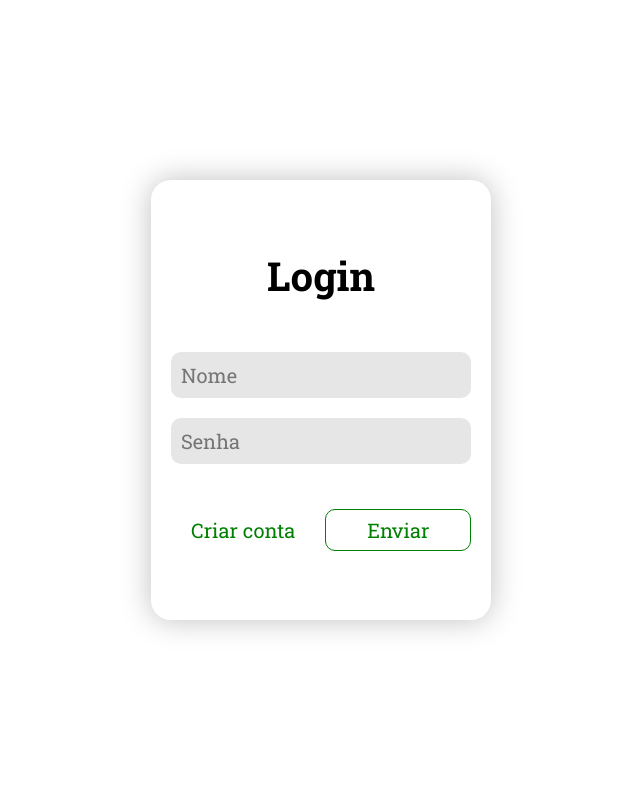
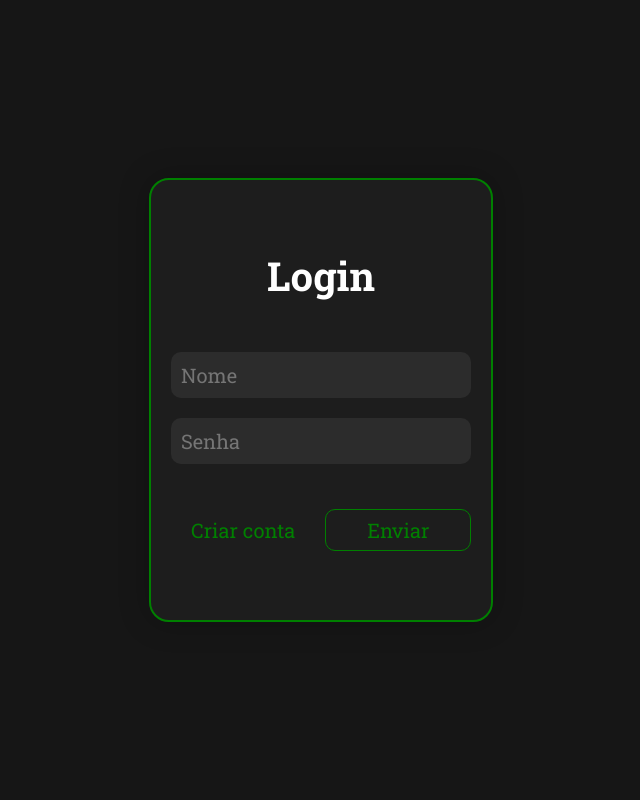
Before and after one commit to zZuiaSs/Kalangos-Souls, a PHP site: page /index.php in a window 1280 px wide. Shown: the whole page, without its empty margins (319-959 px from the left). Run offline with PHP 8.4, Linux system fonts and the light colour scheme.

Commit message:
Update index.php

```diff
--- a/Pages/Login/index.php
+++ b/Pages/Login/index.php
@@ -10,7 +10,7 @@
 
     <div class="posicao">
         <div class="fundo">
-            <h1>Login</h1>
+            <h1 id="texto"></h1>
 
             <form method="POST" action="../../Backend/Router/loginRouter.php?acao=validarLogin">
                 <input type="text" name="nome" placeholder="Nome" autocomplete="off" required>
@@ -42,7 +42,7 @@
 
     h1 {
         font-size: 40px;
-        color: black;
+        color: white;
     }
 
     .posicao {
@@ -55,7 +55,7 @@
     }
 
     body {
-        background-color:rgb(255, 255, 255);
+        background-color:rgb(22, 22, 22);
         display: flex;
         width: 100vw;
         height: 100vh;
@@ -64,8 +64,9 @@
     .fundo {
         position: absolute;
         display: flex;
-        background-color: rgb(255, 255, 255);
+        background-color: rgb(29, 29, 29);
         box-shadow: 0 0px 30px rgba(0, 0, 0, 0.25);
+        border: 2px solid green;
         justify-content: center;
         align-items: center;
         flex-direction: column;
@@ -77,8 +78,8 @@
     }
 
     input {
-        background-color:rgb(230, 230, 230);
-        color: black;
+        background-color:rgb(44, 44, 44);
+        color: white;
         display: flex;
         padding: 10px;
         width: auto;
@@ -98,7 +99,7 @@
     }
 
     input:focus {
-        box-shadow: inset 0 0px 3px green;
+        border: 1px solid green;
     }
 
     .buttons {
@@ -141,3 +142,20 @@
     }
 
 </style>
+
+<script>
+    const h1 = document.getElementById('texto');
+    const text = 'Login';
+
+    let i = 0;
+
+    function escreverTexto() {
+      if (i < text.length) {
+        h1.innerHTML += text.charAt(i);
+        i++;
+        setTimeout(escreverTexto, 75);
+      }
+    }
+
+    escreverTexto();
+</script>
```
